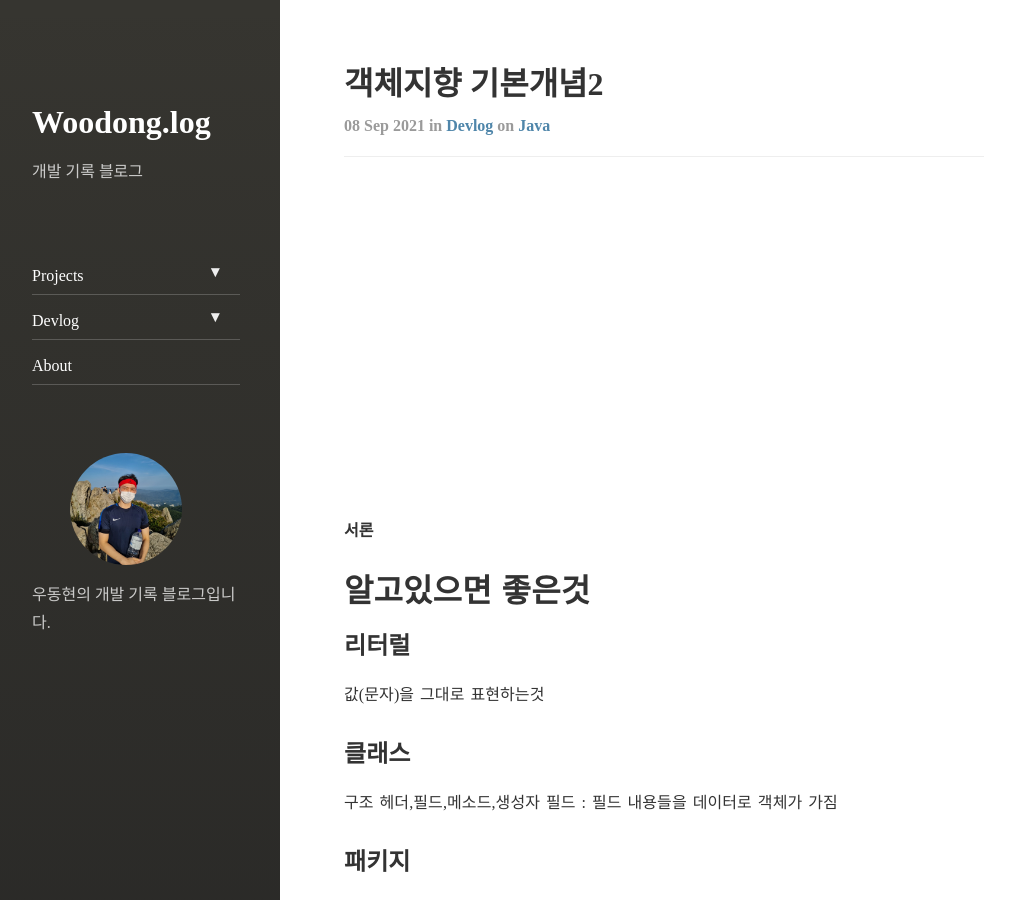
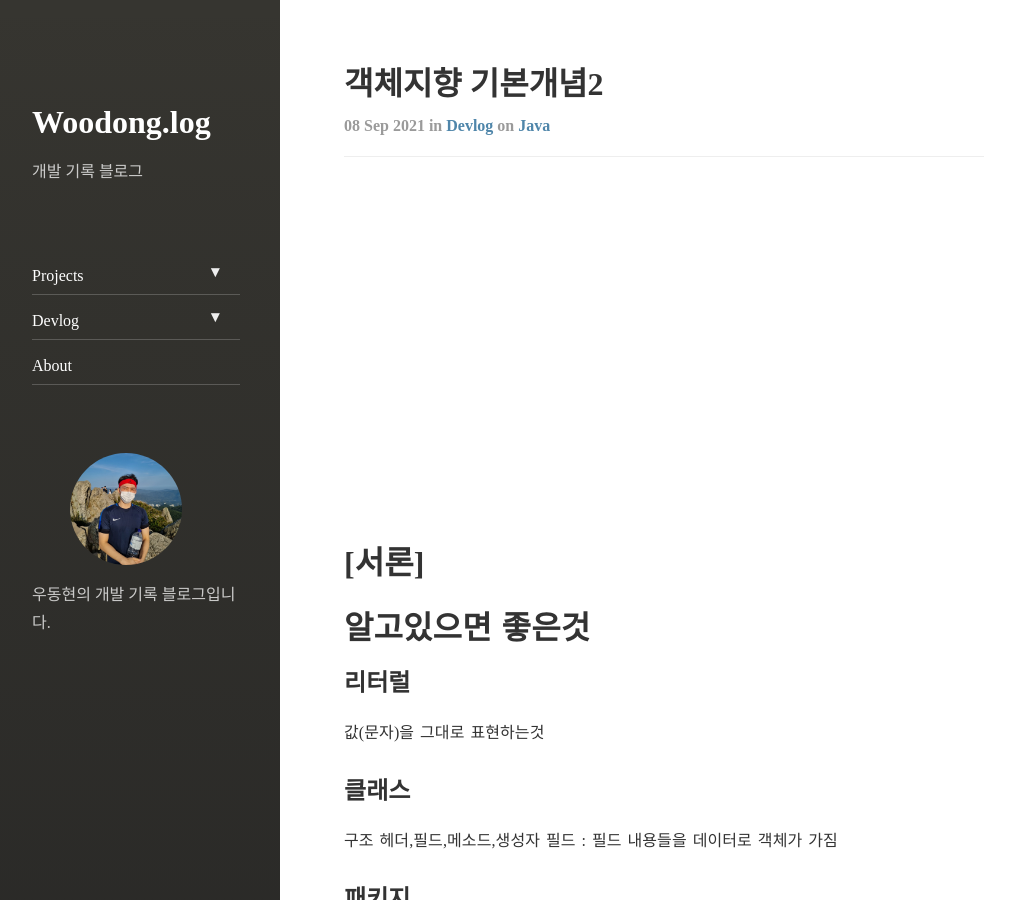
Before and after one commit to dhsj8405/dhsj8405.github.io, a Jekyll site: the page built from _posts/2021-09-08-java-basic.markdown, in a window 1280 px wide and 900 px high. Shown: the whole window, without its empty margins (8-1023 px from the left). Built offline with Jekyll 4.4.1, drawn with Linux system fonts in a browser that asks for light colours; nearby versions of some CDN libraries; comment, search, counter and statistics services are not loaded; some of the changed text lies outside the part shown.

```diff
--- a/_posts/2021-09-08-java-basic.markdown
+++ b/_posts/2021-09-08-java-basic.markdown
@@ -8,7 +8,9 @@
 comments: true
 
 ---
-**서론**
+
+# [서론]
+
 # 알고있으면 좋은것
 
 ## 리터럴
@@ -135,6 +137,7 @@
 배열,스트링들이 저장된다.
 
 | 스트링 생성방식에 따른 차이
+
 ![image](https://user-images.githubusercontent.com/60701130/150914424-330ad15d-60de-420b-ab42-7a82e52758f0.png)
 ![image](https://user-images.githubusercontent.com/60701130/150914904-f9f6f8c6-f0f1-451c-820c-50dce86b4f71.png)
 |생성방식|new|리터럴|
```
Also changed, not shown: other parts of _posts/2021-09-08-java-basic.markdown (+5 -1 lines).
